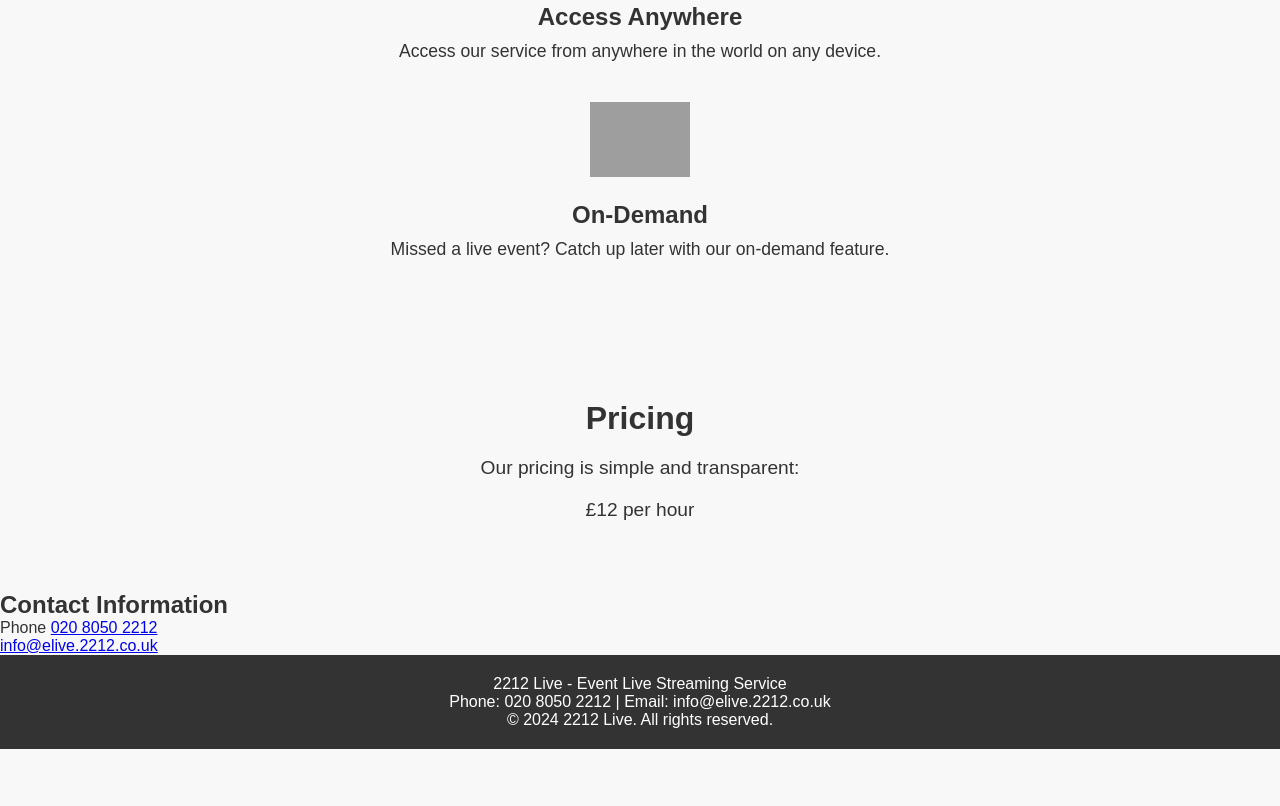
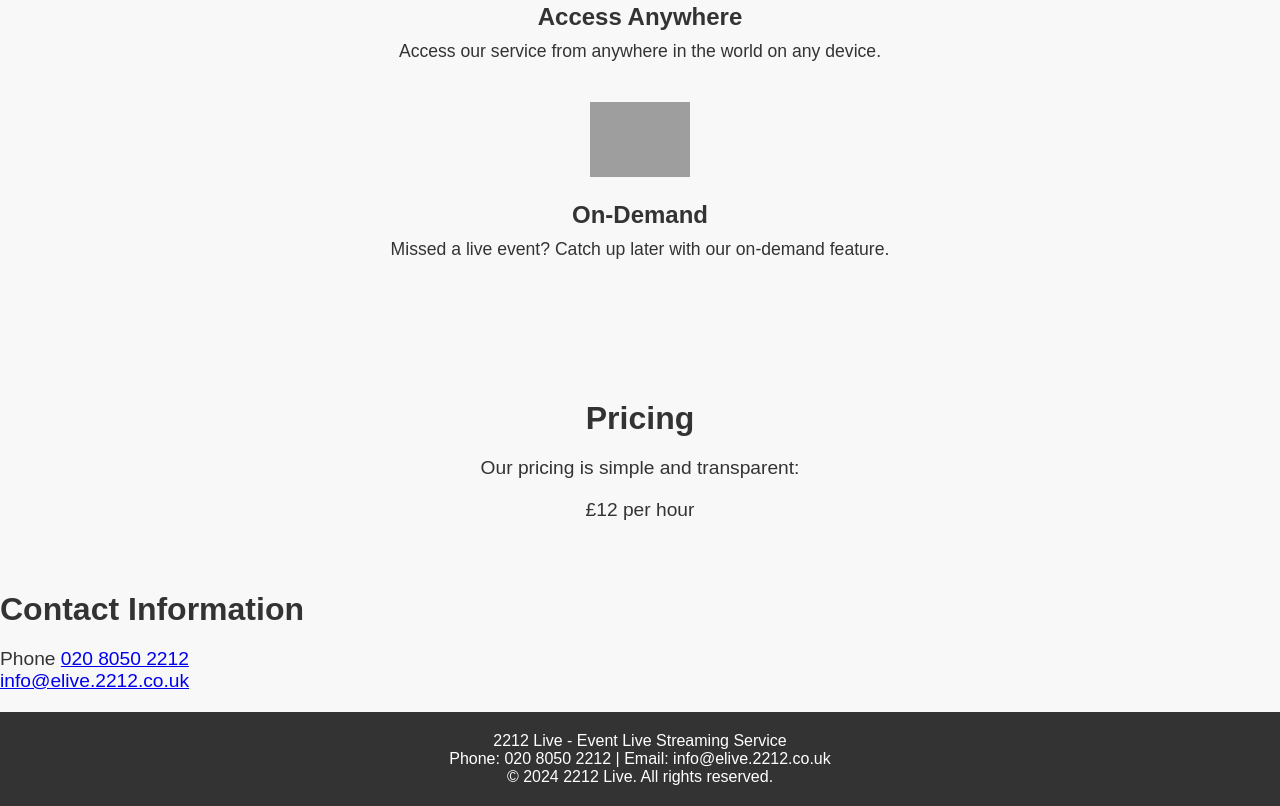
Before and after one commit to 2212couk/elive.2212.co.uk, a plain HTML site: page index.html in a window 1280 px wide. Shown: the part 1201-2007 px from the top of the page. Before the commit the page ends 1950 px from the top, so only its background shows below. Drawn offline with Linux system fonts and the light colour scheme; grey boxes are pictures that could not be loaded.

Commit message:
Update index.html

```diff
--- a/index.html
+++ b/index.html
@@ -127,6 +127,16 @@
     margin-bottom: 20px;
   }
 
+	  .contact-section h2 {
+    font-size: 2em;
+    margin-bottom: 20px;
+  }
+
+  .contact-section p {
+    font-size: 1.2em;
+    margin-bottom: 20px;
+  }
+
   footer {
     background-color: #333;
     color: #fff;
```
